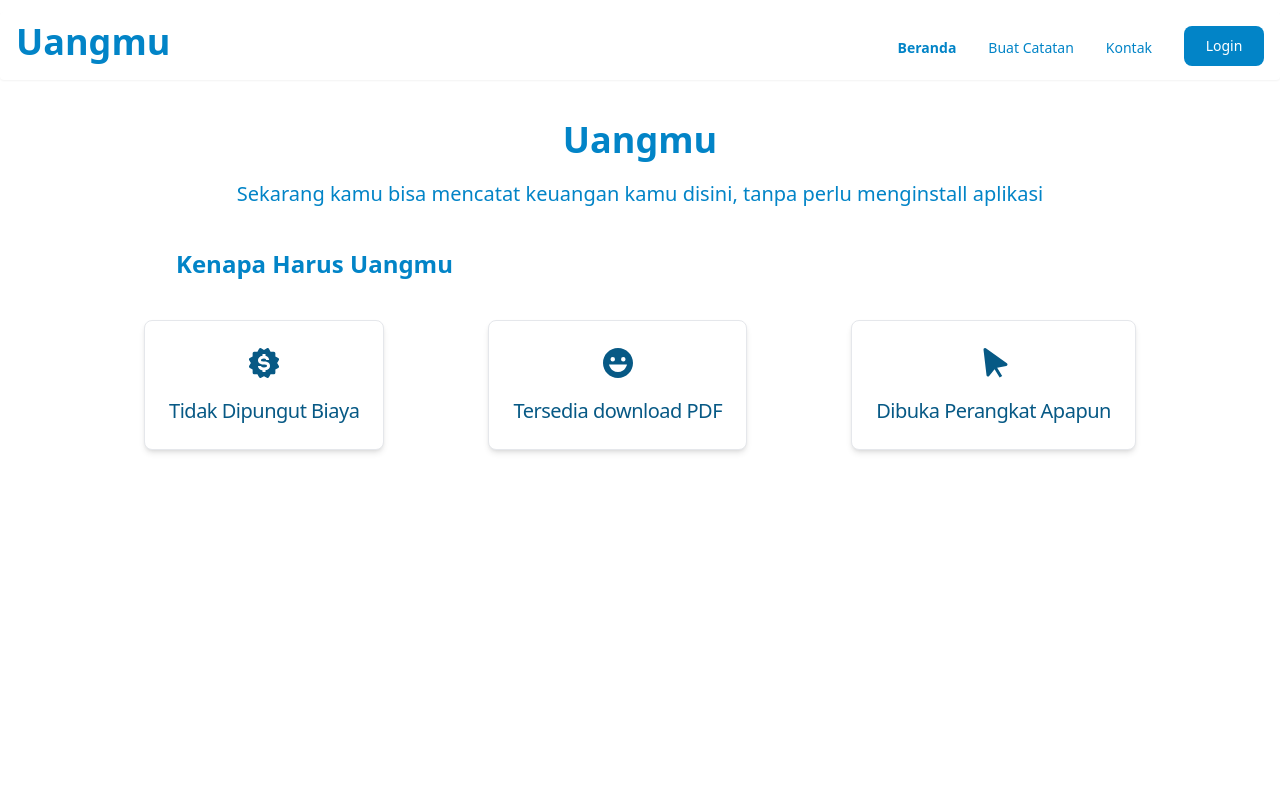
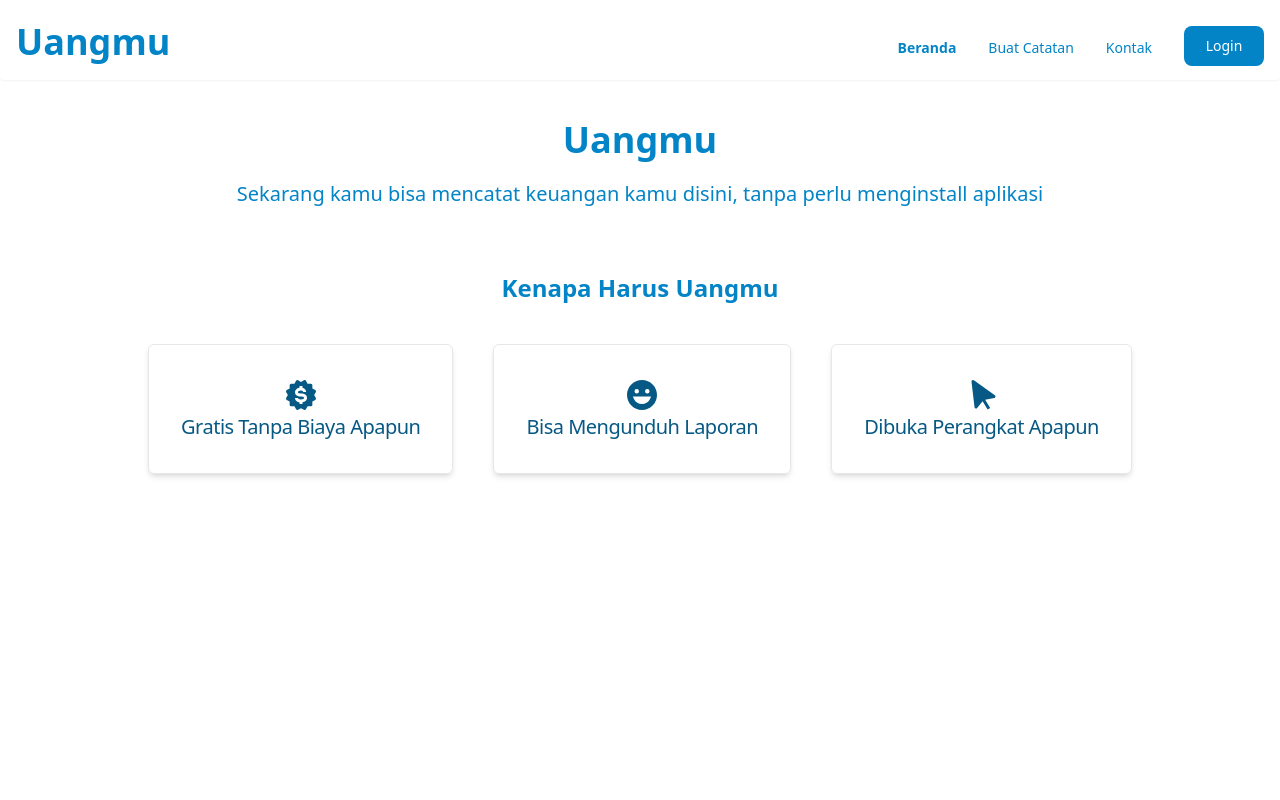
Before and after one commit to Anugerah20/Uangmu, a React (Vite) app: page / in a window 1280 px wide. Shown: the top 800 px of the page. Built offline with nearby package versions, Linux system fonts and the light colour scheme.

Commit message:
Refactor Card component to use CardItem and update card layout

```diff
--- a/src/pages/Card.jsx
+++ b/src/pages/Card.jsx
@@ -1,53 +1,35 @@
-import { Card } from "flowbite-react";
+import React from "react";
+import CardItem from "../components/Card/CardList";
 import { BiSolidBadgeDollar, BiSolidPointer, BiSolidHappyAlt } from "react-icons/bi";
 
-const CardList = () => {
+const Card = () => {
+     const cardData = [
+          {
+               Icon: BiSolidBadgeDollar,
+               title: "Gratis Tanpa Biaya Apapun"
+          },
+          {
+               Icon: BiSolidHappyAlt,
+               title: "Bisa Mengunduh Laporan"
+          },
+          {
+               Icon: BiSolidPointer,
+               title: "Dibuka Perangkat Apapun"
+          }
+     ];
+
      return (
-          <>
-               {/* START: FITUR */}
-               <section className="sm:mx-20 md:mx-20 lg:mx-20 mt-5 sm:mt-10">
-                    <div className="sm:mx-20 md:mx-8 lg:mx-24 mt-16 sm:mt-0 md:mt-0 ">
-                         <h2 className="text-2xl font-bold mb-2 sm:mb-10 text-center sm:text-left text-sky-600">Kenapa Harus Uangmu</h2>
-                    </div>
-                    {/* END: LIST FITUR */}
-                    <div className="row flex justify-evenly items-center flex-grow flex-wrap sm:flex-nowrap md:flex-wrap w-4/5 md:w-full mx-auto gap-5 md:gap-10 lg:gap-10">
-                         <div className="col flex text-center">
-                              <Card>
-                                   <div className="flex justify-center items-center">
-                                        <BiSolidBadgeDollar className="text-4xl text-sky-800" />
-                                   </div>
-                                   <h5 className="text-xl font-medium tracking-tight text-sky-800 dark:text-white">
-                                        Tidak Dipungut Biaya
-                                   </h5>
-                              </Card>
-                         </div>
+          <section className="flex flex-wrap justify-center items-center">
+               <div className="text-center flex mt-16">
+                    <h2 className="text-2xl font-bold mb-4 sm:mb-10 text-sky-600">Kenapa Harus Uangmu</h2>
+               </div>
+               <div className="row flex justify-center items-center flex-grow flex-wrap sm:flex-nowrap md:flex-wrap w-4/5 md:w-full gap-10 md:gap-10 lg:gap-10">
+                    {cardData.map((card, index) => (
+                         <CardItem key={index} Icon={card.Icon} title={card.title} />
+                    ))}
+               </div>
+          </section>
+     );
+};
 
-                         <div className="col flex text-center">
-                              <Card>
-                                   <div className="flex justify-center items-center">
-                                        <BiSolidHappyAlt className="text-4xl text-sky-800" />
-                                   </div>
-                                   <h5 className="text-xl font-medium  tracking-tight text-sky-800 dark:text-white">
-                                        Tersedia download PDF
-                                   </h5>
-                              </Card>
-                         </div>
-
-                         <div className="col flex text-center">
-                              <Card>
-                                   <div className="flex justify-center items-center">
-                                        <BiSolidPointer className="text-4xl text-sky-800" />
-                                   </div>
-                                   <h5 className="text-xl font-medium  tracking-tight text-sky-800 dark:text-white">
-                                        Dibuka Perangkat Apapun
-                                   </h5>
-                              </Card>
-                         </div>
-                    </div>
-                    {/* END: LIST FITUR */}
-               </section>
-          </>
-     )
-}
-
-export default CardList;
+export default Card;
```
